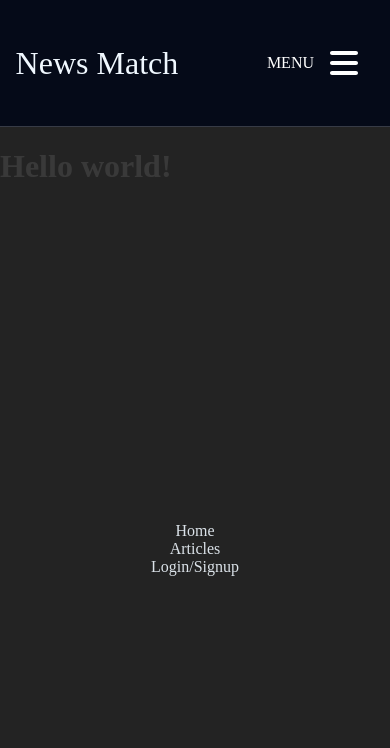
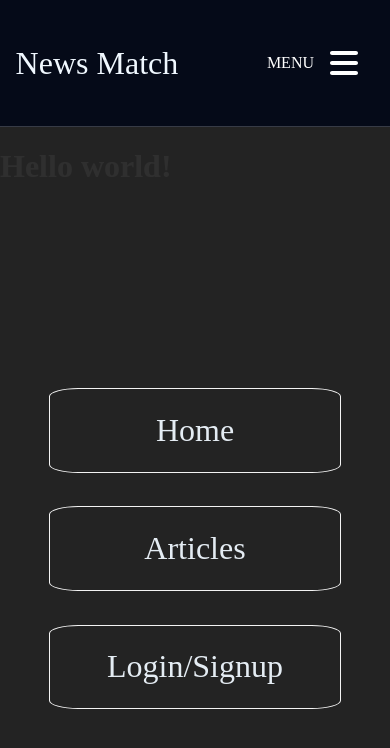
Before and after one commit to Madfarm/newsMatch, a Next.js app in the folder frontend/: page / in a window 390 px wide. Both pictures are taken after a click on the element "MENU". Shown: the top 748 px of the page. Built offline with nearby package versions, Linux system fonts and the light colour scheme; no server answers.

Commit message:
Complete hamburger functionality

```diff
--- a/frontend/app/Nav.jsx
+++ b/frontend/app/Nav.jsx
@@ -10,7 +10,7 @@ export default function Nav() {
     const [mobileMenuOpen, setMobileMenuOpen] = useState(false);
     const { user, error, isLoading } = useUser();
 
-    function handleHamburger(){
+    function handleHamburger() {
         setMobileMenuOpen(!mobileMenuOpen);
     }
 
@@ -59,15 +59,15 @@ export default function Nav() {
                 </div>
             </nav>
 
-        { mobileMenuOpen ?
+            {mobileMenuOpen ?
                 <div className={styles.openHamburger}>
-            <Link href="/">Home</Link>
-            <Link href="/articles">Articles</Link>
+                    <Link onClick={handleHamburger} href="/">Home</Link>
+                    <Link onClick={handleHamburger} href="/articles">Articles</Link>
 
 
                     {user && !isLoading ?
                         <>
-            <Link href="/matches">Matches</Link>
+                            <Link onClick={handleHamburger} href="/matches">Matches</Link>
                             <a href="/api/auth/logout">Logout</a>
                         </>
 
--- a/frontend/app/Nav.module.css
+++ b/frontend/app/Nav.module.css
@@ -79,7 +79,7 @@
 
         width: 100vw;
         height: 100vh;
-        opacity: 0.9;
+        opacity: 0.95;
         background-color: #242424;
         z-index: 20;
 
@@ -91,4 +91,20 @@
 
     }
 
+    .openHamburger > a {
+        font-size: 2rem;
+
+        display: flex;
+        margin: 2vh;
+
+        justify-content: center;
+        align-items: center;
+
+        height: 10vh;
+        width: 75%;
+        border: 1px solid white;
+
+        border-radius: 10%;
+    }
+
 }
```
Lines whose indentation alone changed are shown as unchanged.
